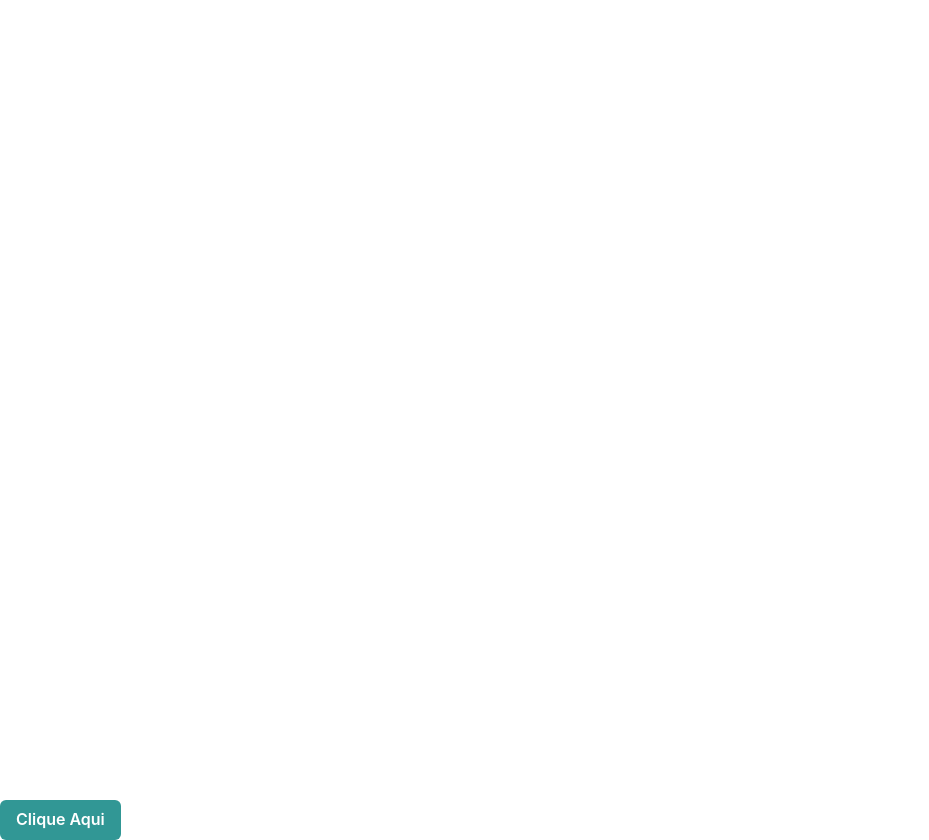
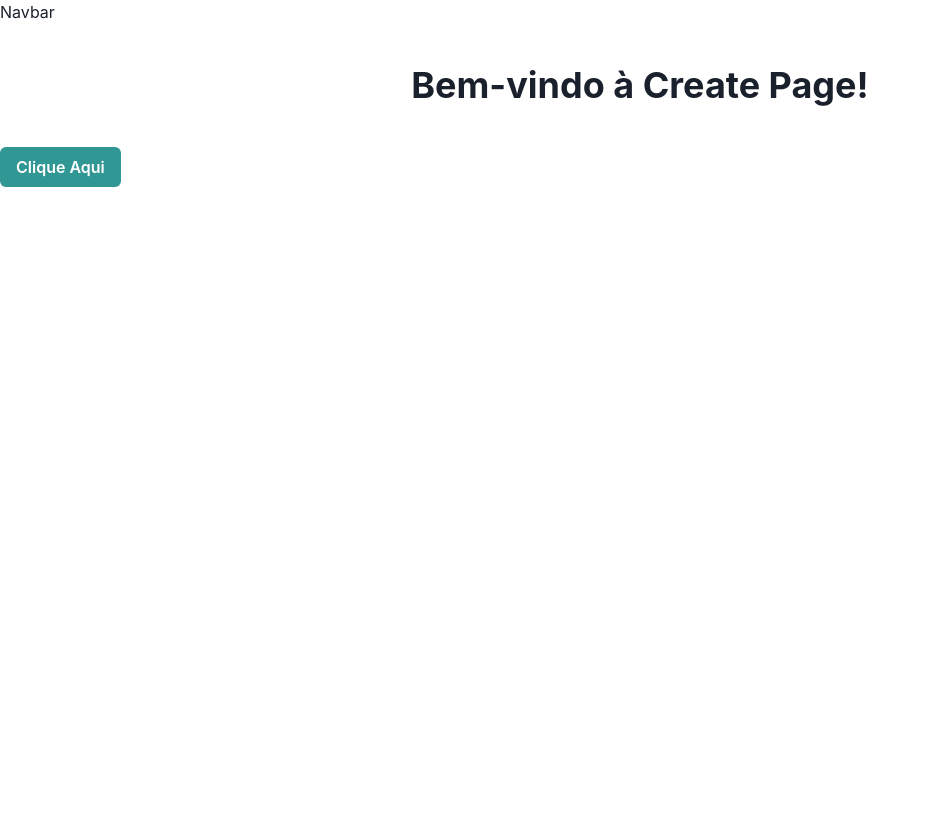
Before and after one commit to cauaauler/mixit, a React (Vite) app in the folder frontend/: page /create in a window 1280 px wide. Before the commit this address had no page. Shown: the whole page, without its empty margins (0-929 px from the left). After the commit the page ends 800 px from the top, so only its background shows below. Built offline with nearby package versions, Linux system fonts and the light colour scheme.

Commit message:
starting the thing

```diff
--- a/frontend/src/App.jsx
+++ b/frontend/src/App.jsx
@@ -1,15 +1,23 @@
 import { Button, Box } from "@chakra-ui/react";
 import { Route, Routes } from "react-router-dom";
+
+import Navbar from "./components/Navbar";
+
 import HomePage from "./pages/HomePage";
+import CreatePage from "./pages/CreatePage";
+
 
 function App() {
 	return (
 		<>
-    <Box minH={"100vh"}></Box>
-    <Routes>
-      <Route path="/" element={<HomePage />} />
-    </Routes>
-			<Button colorScheme="teal">Clique Aqui</Button>
+			<Box minH={"100vh"}>
+				<Navbar />
+				<Routes>
+					<Route path="/" element={<HomePage />} />
+					<Route path="/create" element={<CreatePage />} />
+				</Routes>
+				<Button colorScheme="teal">Clique Aqui</Button>
+			</Box>
 		</>
 	);
 }
--- a/frontend/src/components/Navbar.jsx
+++ b/frontend/src/components/Navbar.jsx
@@ -0,0 +1,9 @@
+// import React from 'react'
+
+const Navbar = () => {
+  return (
+    <div>Navbar</div>
+  )
+}
+
+export default Navbar
--- /dev/null
+++ b/frontend/src/pages/CreatePage.jsx
@@ -0,0 +1,13 @@
+// import React from 'react'
+import { Box, Heading } from "@chakra-ui/react";
+
+
+function CreatePage() {
+  return (
+        <Box textAlign="center" py={10}>
+            <Heading>Bem-vindo à Create Page!</Heading>
+        </Box>
+  )
+}
+
+export default CreatePage
```
